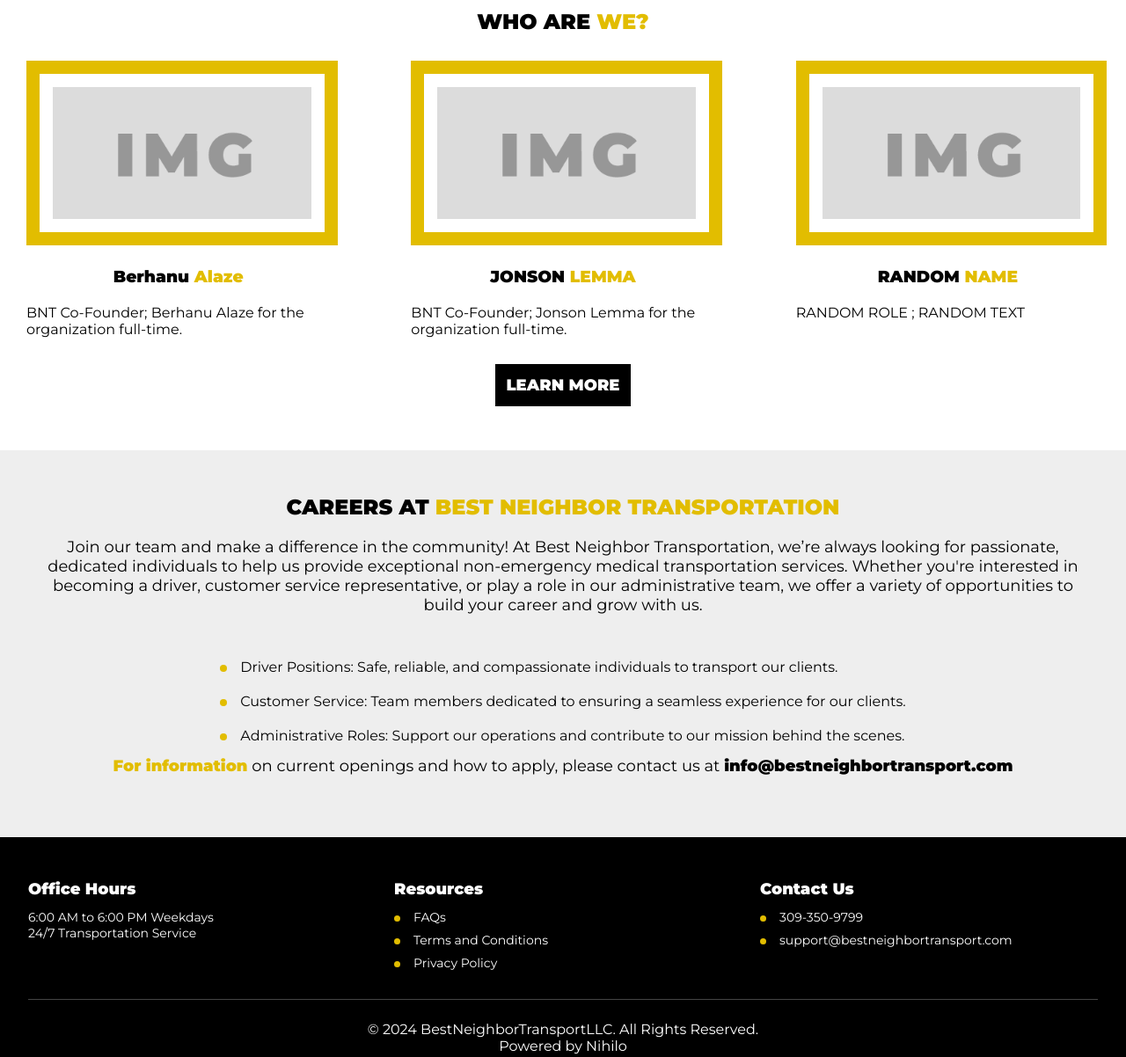
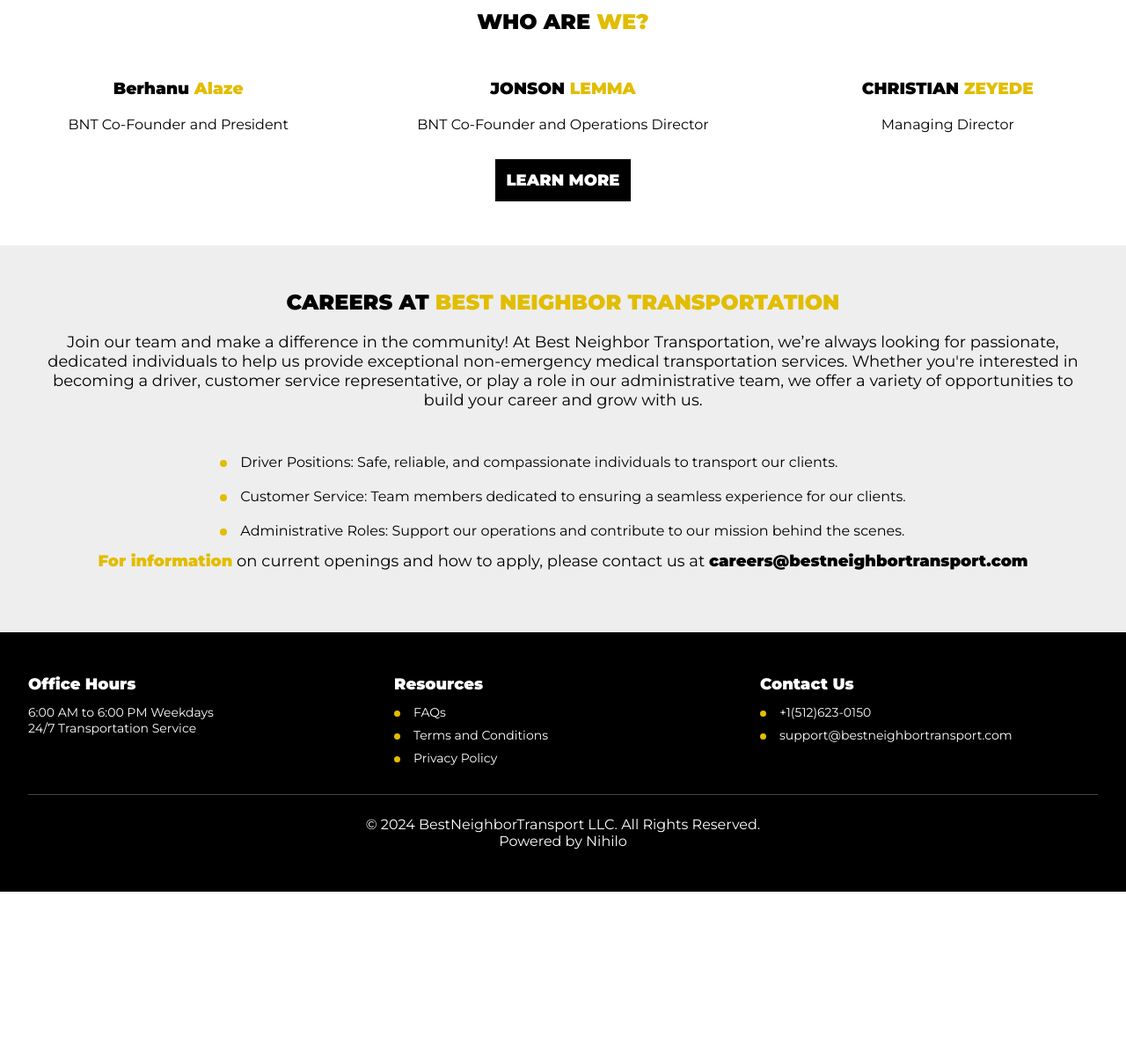
Before and after one commit to truthseeker-7/Best-Neighbor-Transportation-, a plain HTML site: page index.html in a window 1280 px wide. Shown: the part 1540-2742 px from the top of the page at 88% size. After the commit the page ends 2554 px from the top, so only its background shows below. Drawn offline with Linux system fonts and the light colour scheme.

Commit message:
simple fixes

```diff
--- a/index.html
+++ b/index.html
@@ -123,21 +123,18 @@
     <h2>WHO ARE <span class = "goldColloredWords">WE?</span></h2>
     <div class = "container">
 <div>
-    <img src="Images/tempImg.png" alt="Photo of Positive Brothers United president, Keith Collier">
     <h3>Berhanu <span class ="goldColloredWords">Alaze</span></h3>
-    <p>BNT Co-Founder; Berhanu Alaze for the organization full-time.</p>
+    <p>BNT Co-Founder and President</p>
 </div>
 
 <div>
-    <img src="Images/tempImg.png" alt="Photo of Positive Brothers United secretary, Thomas White, Sr. ">
     <h3>JONSON <span class ="goldColloredWords">LEMMA</span></h3>
-    <p>BNT Co-Founder; Jonson Lemma for the organization full-time.</p>
+    <p>BNT Co-Founder and Operations Director</p>
 </div>
 
 <div>
-    <img src="Images/tempImg.png" alt="Photo of Positive Brothers United treasurer, Grady White, III">
-    <h3>RANDOM <span class ="goldColloredWords">NAME</span></h3>
-    <p>RANDOM ROLE ; RANDOM TEXT</p>
+    <h3>CHRISTIAN <span class ="goldColloredWords">ZEYEDE</span></h3>
+    <p>Managing Director</p>
 </div>
 </div>
 <input type="button" value="LEARN MORE" class="filled-button">
@@ -151,7 +148,7 @@
         <li>Customer Service: Team members dedicated to ensuring a seamless experience for our clients.</li>
         <li>Administrative Roles: Support our operations and contribute to our mission behind the scenes.</li>
     </ul>
-    <p><span class="goldColloredWords">For information</span> on current openings and how to apply, please contact us at <b>info@bestneighbortransport.com</b></p>
+    <p><span class="goldColloredWords">For information</span> on current openings and how to apply, please contact us at <b>careers@bestneighbortransport.com</b></p>
 </section>
 </section>
 <footer class="footer">
@@ -171,13 +168,13 @@
         <div id="contact" class="section">
             <h3>Contact Us</h3>
             <ul>
-                <li><a href="tel:309-350-9799">309-350-9799</a></li>
+                <li><a href="tel:512-623-0150">+1(512)623-0150</a></li>
                 <li><a href="mailto:support@bestneighbortransport.com">support@bestneighbortransport.com</a></li>
             </ul>
         </div>
     </div>
     <div class="bottom-section">
-        <p class="text-sm">© 2024 BestNeighborTransportLLC. All Rights Reserved.</p>
+        <p class="text-sm">© 2024 BestNeighborTransport LLC. All Rights Reserved.</p>
         <p class="text-sm">Powered by Nihilo</p>
     </div>
 </footer>
--- a/style.css
+++ b/style.css
@@ -181,8 +181,10 @@ flex-direction: column;
 }
 
 .banner-img{
-    width:75%;
-    align-self: flex-end;
+    margin-right:15px;
+    margin-bottom: 3px;
+
+
 }
 
 .small-banner-text{
@@ -198,7 +200,7 @@ flex-direction: column;
 
 
 .outline-button{
-    width:35%;
+    width:fit-content;
     color:white;
     background-color: black;
     font-family: Montserrat, sans-serif;
@@ -370,6 +372,9 @@ li::before {
 
 .section-who .container div{
     padding: 30px;
+    display: flex;
+    flex-direction: column;
+    align-items: center;
 }
 
 .section-who h3{
@@ -409,6 +414,7 @@ li::before {
     font-weight: 400;
     margin-bottom: 20px;
     display: block;
+    overflow: visible;
 }
 
 .careers-section ul {
@@ -502,7 +508,7 @@ li::before {
 
 @media screen and (min-width: 1200px){
     .banner-img{
-        width:35%
+
     }
 
     .banner-text{
@@ -525,7 +531,7 @@ li::before {
 @media screen and (max-width: 1200px) {
 
     .banner-img{
-        width:40%;
+
         align-self: center;
     }
 
@@ -559,7 +565,7 @@ li::before {
 
 @media screen and (max-width: 850px) {
     .banner-img{
-        width:50%;
+
         align-self: center;
     }
 
```
Also changed, not shown: 1 other file.
